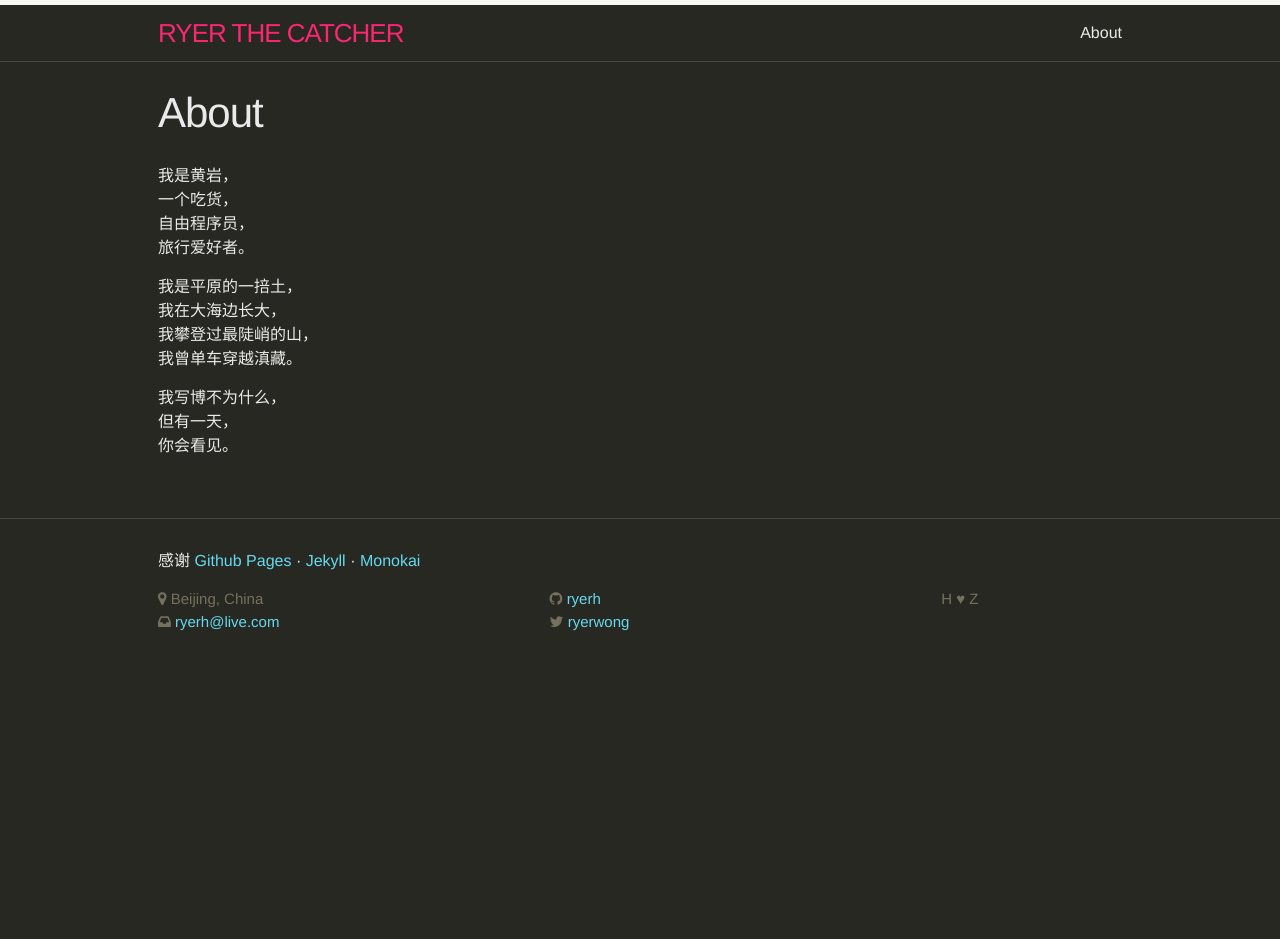
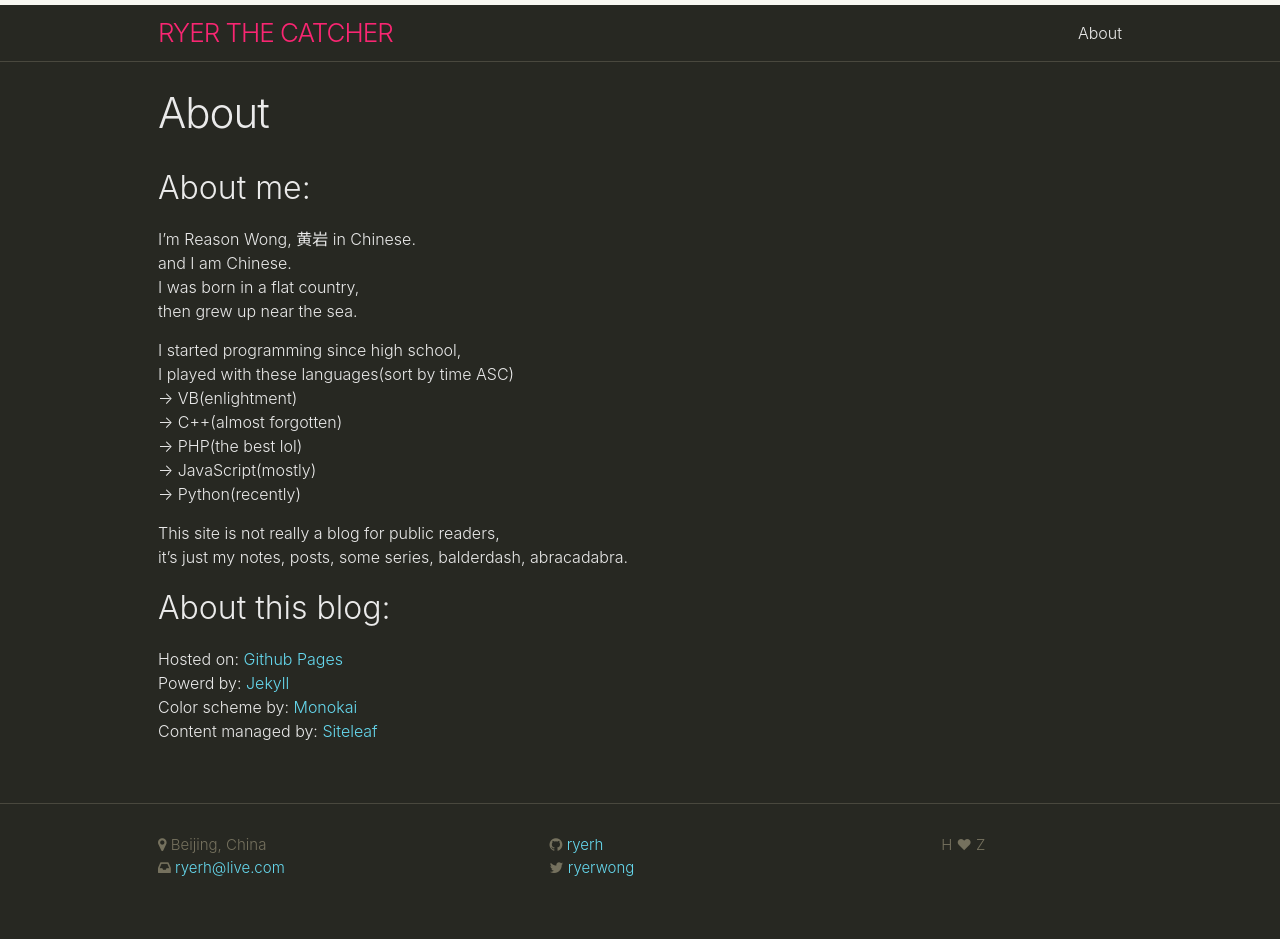
Before and after one commit to ryerh/ryerh.github.io, a Jekyll site: the page built from about.md, in a window 1280 px wide. Built offline with Jekyll 4.4.1, drawn with Linux system fonts in a browser that asks for light colours; before the commit the page ends 900 px from its top, so only the background shows below that.

Commit message:
rewrite about.md and update style

```diff
--- a/_includes/footer.html
+++ b/_includes/footer.html
@@ -1,13 +1,5 @@
 <footer class="site-footer">
   <div class="wrapper">
-    <p class="footer-heading">
-      <span>感谢</span>
-      <a href="https://pages.github.com/" target="_blank">Github Pages</a>
-      <span>&middot;</span>
-      <a href="https://jekyllrb.com/" target="_blank">Jekyll</a>
-      <span>&middot;</span>
-      <a href="http://www.monokai.nl/blog/2006/07/15/textmate-color-theme/" target="_blank">Monokai</a>
-    </p>
 
     <div class="footer-col-wrapper">
       <div class="footer-col footer-col-1">
--- a/about.md
+++ b/about.md
@@ -4,16 +4,27 @@ permalink: "/about/"
 layout: page
 ---
 
-我是黄岩，<br>
-一个吃货，<br>
-自由程序员，<br>
-旅行爱好者。
+## About me:
 
-我是平原的一掊土，<br>
-我在大海边长大，<br>
-我攀登过最陡峭的山，<br>
-我曾单车穿越滇藏。
+I'm Reason Wong, 黄岩 in Chinese.<br/>
+and I am Chinese.<br/>
+I was born in a flat country,<br/>
+then grew up near the sea.<br/>
 
-我写博不为什么，<br>
-但有一天，<br>
-你会看见。
+I started programming since high school,<br/>
+I played with these languages(sort by time ASC)<br/>
+-> VB(enlightment)<br/>
+-> C++(almost forgotten)<br/>
+-> PHP(the best lol)<br/>
+-> JavaScript(mostly)<br/>
+-> Python(recently)
+
+This site is not really a blog for public readers,<br/>
+it's just my notes, posts, some series, balderdash, abracadabra.<br/>
+
+## About this blog:
+
+Hosted on: [Github Pages](https://pages.github.com/)<br/>
+Powerd by: [Jekyll](https://jekyllrb.com/)<br/>
+Color scheme by: [Monokai](http://www.monokai.nl/blog/2006/07/15/textmate-color-theme/)<br/>
+Content managed by: [Siteleaf](https://manage.siteleaf.com)
--- a/css/main.scss
+++ b/css/main.scss
@@ -19,10 +19,10 @@ $pink:   #f92672;
 $high-light: #282828;
 
 // 字体族
-$font-family-sans-serif: "Helvetica Neue", Helvetica, Arial, sans-serif    !default;
-$font-family-serif:      Georgia, "Times New Roman", Times, serif          !default;
-$font-family-monospace:  Menlo, Monaco, Consolas, "Courier New", monospace !default;
-$font-family-base:       $font-family-sans-serif                           !default;
+$font-family-sans-serif: -apple-system, BlinkMacSystemFont, "Segoe UI", Roboto, "Helvetica Neue", Arial, sans-serif !default;
+$font-family-serif:      Georgia, "Times New Roman", Times, serif !default;
+$font-family-monospace:  Menlo, Monaco, Consolas, "Liberation Mono", "Courier New", monospace !default;
+$font-family-base:       $font-family-sans-serif !default;
 
 // Our variables
 $base-font-family: $font-family-sans-serif;
```
